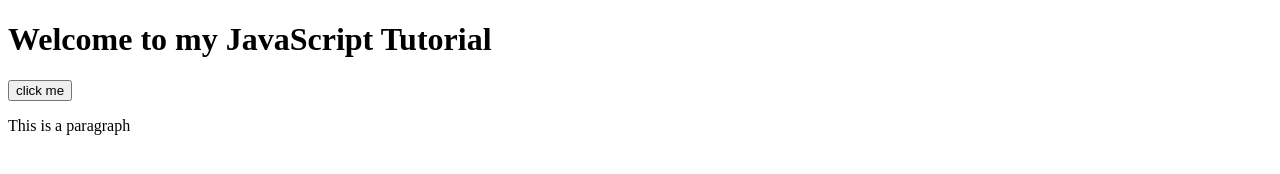
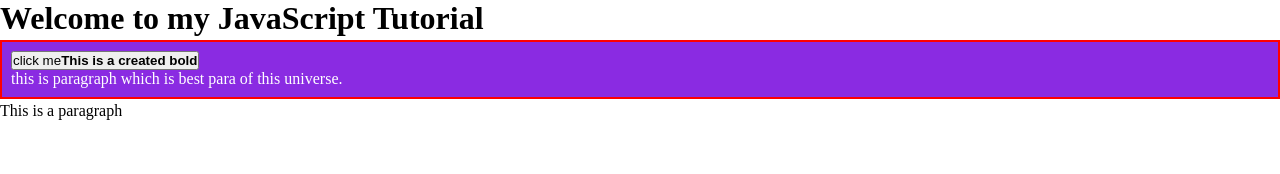
Before and after one commit to juhinagpure/Complete-JavaScript-, a plain HTML site: page index.html in a window 1280 px wide. Drawn offline with Linux system fonts and the light colour scheme.

Commit message:
initial commit

```diff
--- a/index.html
+++ b/index.html
@@ -4,12 +4,33 @@
     <meta charset="UTF-8">
     <meta http-equiv="X-UA-Compatible" content="IE=edge">
     <meta name="viewport" content="width=device-width, initial-scale=1.0">
-    <title>JavaScript Tutorial</title>
+     <title>JavaScript Tutorial</title>
+    <style>
+        *{
+    margin: 0;
+    padding: 0;
+}
+
+.container{
+        border: 2px solid red;
+        margin: 3px 0;
+        background: cyan;
+        padding: 9px;
+
+}
+.bg-primary{
+    background-color: blueviolet;
+}
+.text-success{
+    color: white;
+    }
+    </style>
 </head>
 <body>
     <h1>Welcome to my JavaScript Tutorial</h1>
-    <div id="firstContainer" class="Container">
-        <button id="click">click me</button>
+    <div id="firstContainer" class="container">
+        <button id="click" onclick="clicked() ">click me</button>
+        <p>this is paragraph which is best para of this universe.</p>
     </div>
     <div class="Container">
         <p>This is a paragraph</p>
--- a/script.js
+++ b/script.js
@@ -171,7 +171,7 @@
 //   }  while(j < arr.length);
 
 
-// let myArr = ["fan","camera",34,null,true];
+//  let myArr = ["fan","camera",34,null,true];
 // // Array Methods
 // console.log(myArr.length);
 // // myArr.pop();
@@ -183,6 +183,70 @@
 // console.log(myArr);
 
 // string methods in JavaScript
-let mylovelystring = "Harry is a good boy";
-console.log(mylovelystring.length)
-console.log(mylovelystring.indexOf(""))
+// let mylovelystring = "Harry is a good boy";
+// // console.log(mylovelystring.length)
+// // console.log(mylovelystring.indexOf("good"))
+
+// // console.log(mylovelystring.slice(1,4))
+// d = mylovelystring.replace("juhi","anushka");
+// d = d.replace("good","bad");
+// console.log(d,mylovelystring)
+
+// let myDate = new Date();
+// console.log(myDate.getTime());
+// console.log(myDate.getFullYear());
+// console.log(myDate.getDay());
+// console.log(myDate.getMinutes());
+// console.log(myDate.getHours());
+
+// DOM Manipulation
+// let elem = document.getElementById("click");
+// console.log(elem)
+
+let elemClass = document.getElementsByClassName("container")
+// console.log(elemClass);
+// elemClass[0].style.background = 'yellow';
+elemClass[0].classList.add("bg-primary");
+elemClass[0].classList.add("text-success");
+// console.log(elem.innerHTML);
+// console.log(elem.innerText);
+
+// console.log(elemClass[0].innerHTML);
+// console.log(elemClass[0].innerText);
+
+tn = document.getElementsByTagName("button");
+console.log(tn);
+createdElement = document.createElement('p')
+createdElement.innerText = "This is a created para";
+tn[0].appendChild(createdElement);
+createdElement2 = document.createElement('b');
+createdElement2.innerText = "This is a created bold";
+tn[0].replaceChild(createdElement2, createdElement);
+// removeChild(Element); ---> removes an element
+
+
+// Selecting using Query
+sel = document.querySelector('.container')
+console.log(sel)
+sel = document.querySelectorAll('.container')
+console.log(sel)
+
+function clicked(){
+    console.log('The button was clicked')
+}
+window.onload = function(){
+    console.log('The document was loaded')
+}
+
+// Events in JavaScript
+firstContainer.addEventListener('click', function(){
+    console.log('clicked on container');
+})
+
+firstContainer.addEventListener('mouseover', function(){
+    console.log('mouse on container');
+})
+
+firstContainer.addEventListener('mouseout', function(){
+    console.log('mouse out of container');
+})
```
